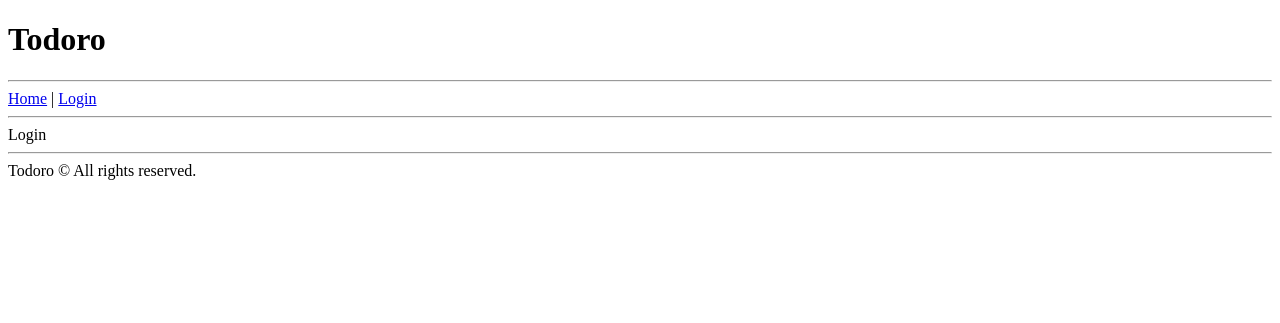
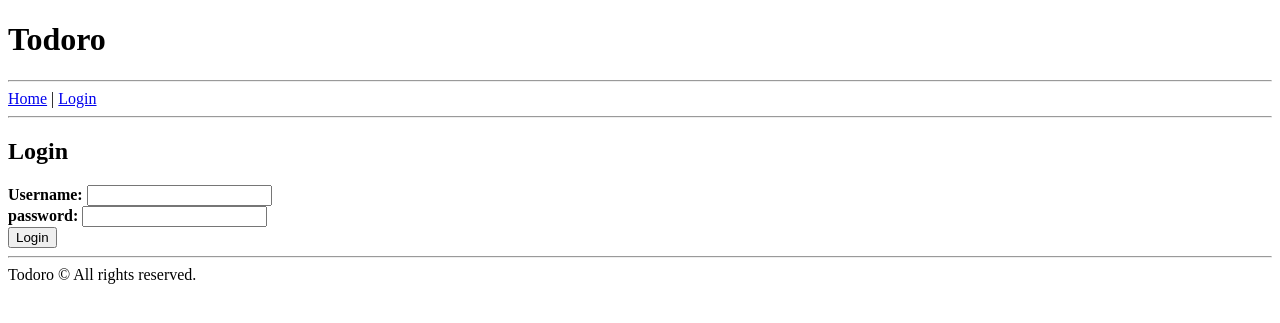
Before and after one commit to sergio-marin/keepcoding-modulo-python-django-rest, a Django app: page /login in a window 1280 px wide. Shown: the top 323 px of the page. Run offline with Django 3.2, Linux system fonts and the light colour scheme.

Commit message:
Implementado formulario de login y autenticación del usuario, así como la redirección a la url recuperada del "next"

```diff
--- a/src/tasks/views.py
+++ b/src/tasks/views.py
@@ -55,12 +55,3 @@ def tasks_detail(request, task_pk):
 
     # renderizar plantilla
     return render(request, 'tasks/detail.html', context)
-
-
-def login(request):
-    """
-    Hace login de un usuario
-    :param request:  HttpRequest
-    :return: HttpResponse
-    """
-    return render(request, 'login.html')
--- a/src/todoro/settings.py
+++ b/src/todoro/settings.py
@@ -39,6 +39,7 @@ INSTALLED_APPS = [
     'django.contrib.staticfiles',
     'ui',
     'tasks',
+    'users',
 ]
 
 MIDDLEWARE = [
@@ -143,5 +144,6 @@ LOGGING = {
         }
     }
 }
+
 # Login URL
 LOGIN_URL = '/login'
--- a/src/todoro/urls.py
+++ b/src/todoro/urls.py
@@ -16,11 +16,12 @@ Including another URLconf
 from django.conf.urls import url
 from django.contrib import admin
 
-from tasks.views import tasks_list, tasks_detail, login
+from tasks.views import tasks_list, tasks_detail
+from users.views import login
 
 urlpatterns = [
     url(r'^admin/', admin.site.urls),
-    url(r'^$', tasks_list, name="tasks_list"), # la URL es / ejecutar función task_list
+    url(r'^$', tasks_list, name="tasks_list"),  # la URL es / ejecutar función task_list
     url(r'^tasks/(?P<task_pk>[0-9]+)$', tasks_detail, name="tasks_detail"),
     url(r'^login$', login, name="login"),
 ]
--- a/src/ui/templates/login.html
+++ b/src/ui/templates/login.html
@@ -2,6 +2,23 @@
 
 {% block content %}
 
-    <hs>Login</hs>
+    <h2>Login</h2>
+
+    <div style="color:red">{{ error }}</div>
+
+    <form method="post">
+        {% csrf_token %}
+        <div>
+            <strong>Username:</strong>
+            <input type="text" id="username" name="usr">
+        </div>
+        <div>
+            <strong>password:</strong>
+            <input type="password" id="password" name="pwd">
+        </div>
+        <div>
+            <button>Login</button>
+        </div>
+    </form>
 
 {% endblock %}
--- /dev/null
+++ b/src/users/views.py
@@ -0,0 +1,25 @@
+from django.contrib.auth import authenticate, login as django_login
+from django.shortcuts import render, redirect
+
+
+def login(request):
+    """
+    Hace login de un usuario
+    :param request:  HttpRequest
+    :return: HttpResponse
+    """
+    context = dict()
+    if request.method == "POST":
+        username = request.POST.get("usr")
+        password = request.POST.get("pwd")
+        user = authenticate(username=username, password=password)
+        if user is not None:
+            # usuario atenticado
+            django_login(request, user)
+            url = request.GET.get('next', 'tasks_list')
+            return redirect(url)
+        else:
+            # usuario no atenticado
+            context["error"] = "Wrong username or password."
+
+    return render(request, 'login.html', context)
```
Also changed, not shown: src/users/__init__.py (added).
